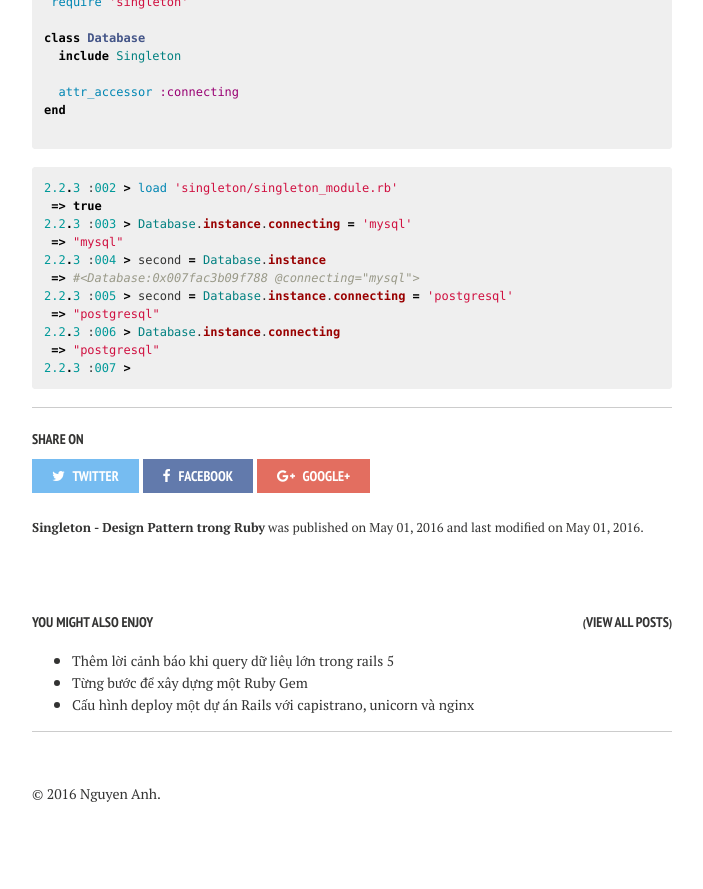
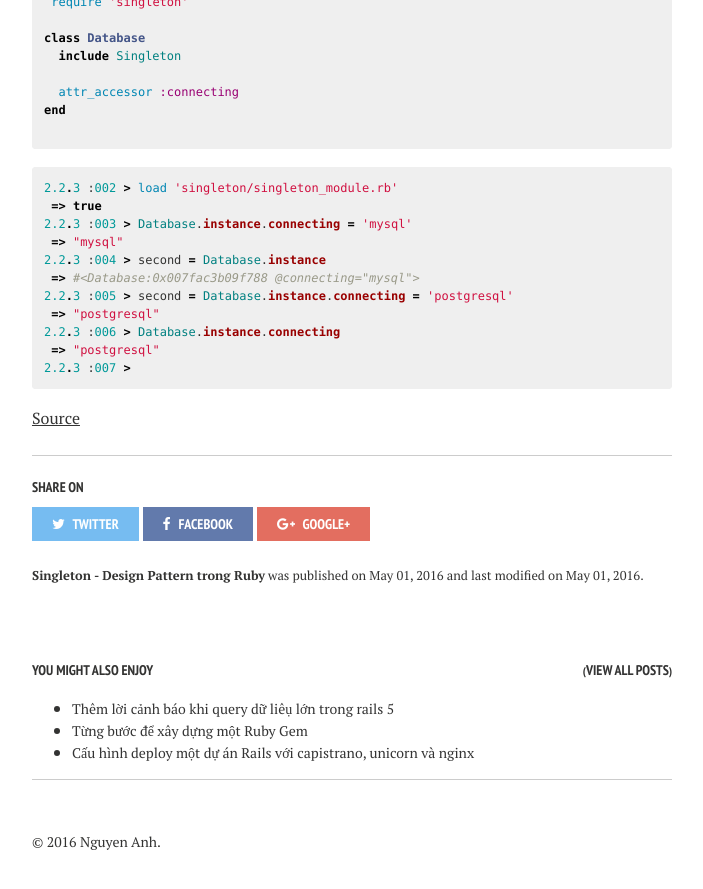
Before and after one commit to Nguyenanh/nguyenanh.github.io, a Jekyll site: the page built from _posts/2016-05-01-singleton-pattern-trong-ruby.md, in a window 1280 px wide and 900 px high, scrolled down 1379 px. Shown: the top 889 px of the window, without its empty margins (288-991 px from the left). Built offline with Jekyll 4.4.1, drawn with Linux system fonts in a browser that asks for light colours; nearby versions of some CDN libraries; before the commit the page ends 2231 px from its top, so only the background shows below that.

Commit message:
Update 2016-05-01-singleton-pattern-trong-ruby.md

````diff
--- a/_posts/2016-05-01-singleton-pattern-trong-ruby.md
+++ b/_posts/2016-05-01-singleton-pattern-trong-ruby.md
@@ -70,6 +70,7 @@ end
 
 ```
 
+
 ``` ruby
 2.2.3 :002 > load 'singleton/singleton_module.rb'
  => true
@@ -83,3 +84,5 @@ end
  => "postgresql"
 2.2.3 :007 >
 ```
+
+[Source](https://github.com/Nguyenanh/design-pattern)
````
